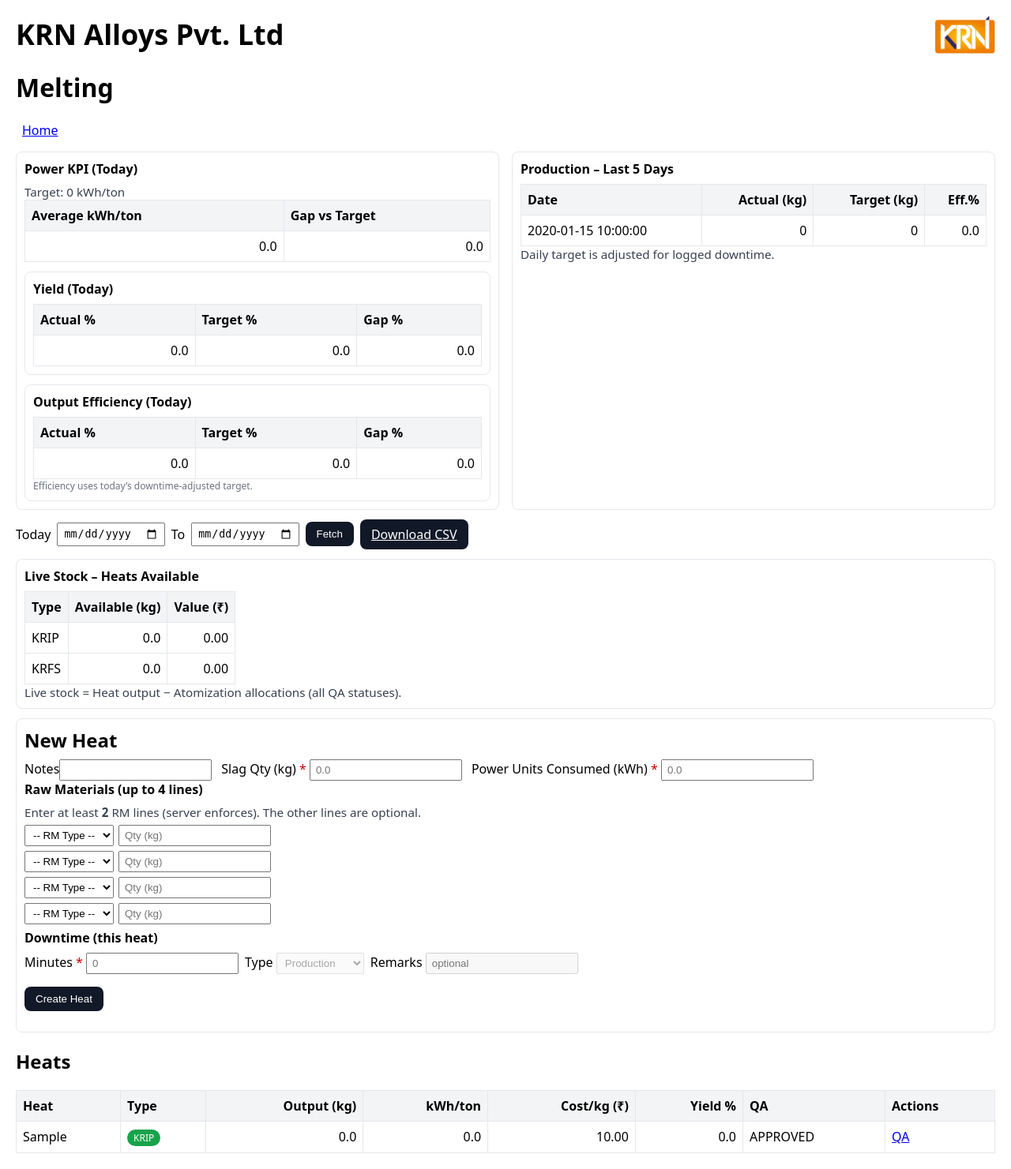
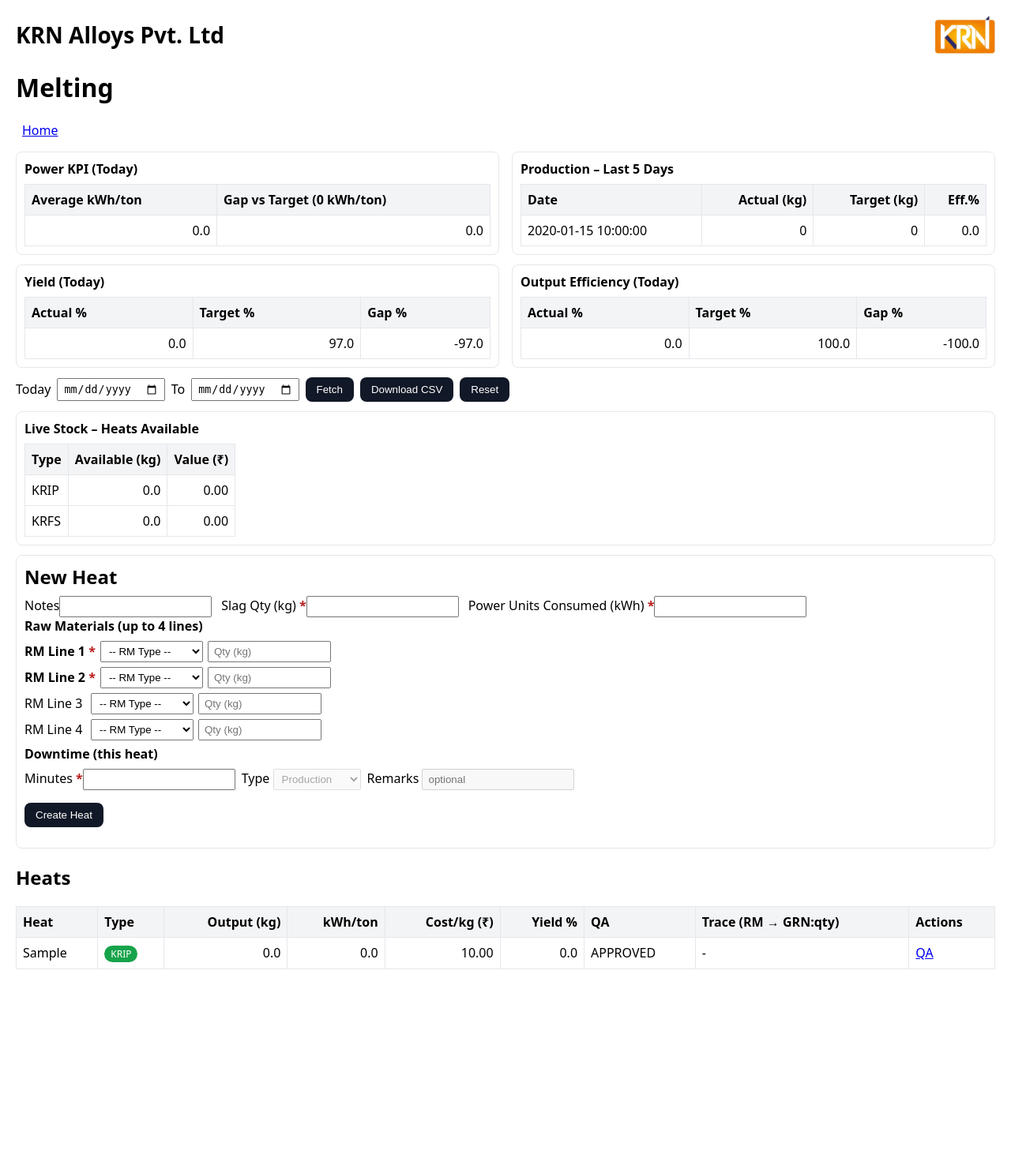
Before and after one commit to rakeshchandekar-design/krn-mrp-plant1, a FastAPI app: template templates/melting.html in a window 1280 px wide. Shown: the whole page at 79% size. After the commit the page ends 1228 px from the top, so only its background shows below. Run offline with FastAPI, Linux system fonts and the light colour scheme; the template is opened without the code that fills it: most values are stand-ins (such as "Sample title", 1, 10 or a date in 2020); some libraries are stand-ins or nearby versions.

Commit message:
Update melting.html

```diff
--- a/templates/melting.html
+++ b/templates/melting.html
@@ -5,21 +5,19 @@
   <title>Melting</title>
   <style>
     body{font-family:system-ui,Arial,sans-serif;margin:20px;}
-    /* Brand bar */
     .brand{display:flex;align-items:center;justify-content:space-between;margin-bottom:12px}
-    .brand .name{font-weight:800;font-size:2.25rem;line-height:1.1;margin:0}
+    .brand .name{font-weight:800;font-size:28px;line-height:48px;margin:0}
     .brand img{height:48px}
 
     .grid{display:grid;grid-template-columns:1fr 1fr;gap:16px;margin-bottom:12px}
     .card{border:1px solid #e5e7eb;border-radius:8px;padding:10px}
     .card h3{margin:0 0 8px 0;font-size:16px}
-    .muted{color:#374151;font-size:0.95rem}   /* more readable helper text */
-    .tiny-muted{color:#6b7280;font-size:12px}
+    .muted{color:#6b7280;font-size:12px}
 
     .toolbar{display:flex;align-items:center;gap:8px;margin:6px 0 12px}
     input,select{padding:4px 6px}
     table{border-collapse:collapse;width:100%}
-    th,td{border:1px solid #e5e7eb;padding:8px;text-align:left}
+    th,td{border:1px solid #e5e7eb;padding:8px;text-align:left;vertical-align:top}
     th{background:#f3f4f6}
     .right{text-align:right}
     .badge{display:inline-block;padding:2px 8px;border-radius:12px;font-size:12px;color:#fff}
@@ -27,9 +25,26 @@
     .badge-info{background:#0ea5e9}
     .btn{padding:8px 14px;border-radius:8px;background:#111827;color:#fff;border:none;cursor:pointer}
     a.btn-link{display:inline-block;margin-left:8px}
-    .req{color:#c00} /* red star for required fields */
+    .req::after{content:" *";color:#b91c1c;font-weight:700}
   </style>
   <script>
+    function exportCSV(){
+      const s=document.getElementById('start').value;
+      const e=document.getElementById('end').value;
+      const u=new URL('/melting/export', window.location.origin);
+      u.searchParams.set('start', s); u.searchParams.set('end', e);
+      window.location.href=u.toString();
+    }
+    function fetchRange(){
+      const s=document.getElementById('start').value;
+      const e=document.getElementById('end').value;
+      const u=new URL('/melting', window.location.origin);
+      u.searchParams.set('start', s); u.searchParams.set('end', e);
+      window.location.href=u.toString();
+    }
+    function resetRange(){
+      window.location.href="/melting";
+    }
     // Downtime UI rule: when minutes > 0, type & remarks become required; otherwise disabled
     function syncDowntime(){
       const m=document.getElementById('dt_min');
@@ -60,9 +75,8 @@
   <div class="grid">
     <div class="card">
       <h3>Power KPI (Today)</h3>
-      <div class="muted">Target: {{ '%.0f' % (power_target or 0) }} kWh/ton</div>
       <table>
-        <thead><tr><th>Average kWh/ton</th><th>Gap vs Target</th></tr></thead>
+        <thead><tr><th>Average kWh/ton</th><th>Gap vs Target ({{ '%.0f' % (power_target or 0) }} kWh/ton)</th></tr></thead>
         <tbody>
           <tr>
             <td class="right">{{ '%.1f' % (today_kwhpt or 0) }}</td>
@@ -70,36 +84,6 @@
           </tr>
         </tbody>
       </table>
-
-      <!-- Extra KPIs under power -->
-      <div class="card" style="margin-top:12px">
-        <h3>Yield (Today)</h3>
-        <table>
-          <thead><tr><th>Actual %</th><th>Target %</th><th>Gap %</th></tr></thead>
-          <tbody>
-            <tr>
-              <td class="right">{{ '%.1f' % (kpis.yield_actual or 0) }}</td>
-              <td class="right">{{ '%.1f' % (kpis.yield_target or 0) }}</td>
-              <td class="right">{{ '%.1f' % ((kpis.yield_target or 0) - (kpis.yield_actual or 0)) }}</td>
-            </tr>
-          </tbody>
-        </table>
-      </div>
-
-      <div class="card" style="margin-top:12px">
-        <h3>Output Efficiency (Today)</h3>
-        <table>
-          <thead><tr><th>Actual %</th><th>Target %</th><th>Gap %</th></tr></thead>
-          <tbody>
-            <tr>
-              <td class="right">{{ '%.1f' % (kpis.eff_actual or 0) }}</td>
-              <td class="right">{{ '%.1f' % (kpis.eff_target or 0) }}</td>
-              <td class="right">{{ '%.1f' % ((kpis.eff_target or 0) - (kpis.eff_actual or 0)) }}</td>
-            </tr>
-          </tbody>
-        </table>
-        <div class="tiny-muted">Efficiency uses today’s downtime-adjusted target.</div>
-      </div>
     </div>
 
     <div class="card">
@@ -117,19 +101,48 @@
           {% endfor %}
         </tbody>
       </table>
-      <div class="muted">Daily target is adjusted for logged downtime.</div>
     </div>
   </div>
 
-  <!-- Date range: real GET form -->
-  <form action="/melting" method="get" class="toolbar">
+  <div class="grid" style="grid-template-columns:1fr 1fr;">
+    <div class="card">
+      <h3>Yield (Today)</h3>
+      <table>
+        <thead><tr><th>Actual %</th><th>Target %</th><th>Gap %</th></tr></thead>
+        <tbody>
+          <tr>
+            <td class="right">{{ '%.1f' % (yield_today or 0) }}</td>
+            <td class="right">{{ '%.1f' % 97.0 }}</td>
+            <td class="right">{{ '%.1f' % ((yield_today or 0) - 97.0) }}</td>
+          </tr>
+        </tbody>
+      </table>
+    </div>
+
+    <div class="card">
+      <h3>Output Efficiency (Today)</h3>
+      <table>
+        <thead><tr><th>Actual %</th><th>Target %</th><th>Gap %</th></tr></thead>
+        <tbody>
+          <tr>
+            <td class="right">{{ '%.1f' % (eff_today or 0) }}</td>
+            <td class="right">100.0</td>
+            <td class="right">{{ '%.1f' % ((eff_today or 0) - 100.0) }}</td>
+          </tr>
+        </tbody>
+      </table>
+    </div>
+  </div>
+
+  <div class="toolbar">
     <span>Today</span>
-    <input id="start" name="start" type="date" value="{{ start or today_iso }}" required>
+    <input id="start" type="date" value="{{ start or today_iso }}">
     <span>To</span>
-    <input id="end" name="end" type="date" value="{{ end or today_iso }}" required>
-    <button class="btn" type="submit">Fetch</button>
-    <a class="btn" href="/melting/export?start={{ start }}&end={{ end }}">Download CSV</a>
-  </form>
+    <input id="end" type="date" value="{{ end or today_iso }}">
+    <button class="btn" onclick="fetchRange()">Fetch</button>
+    <button class="btn" onclick="exportCSV()">Download CSV</button>
+    <button class="btn" onclick="resetRange()">Reset</button>
+  </div>
 
   <div class="grid" style="grid-template-columns:1fr;">
     <div class="card">
@@ -141,7 +154,6 @@
           <tr><td>KRFS</td><td class="right">{{ '%.1f' % (stock.krfs_qty or 0) }}</td><td class="right">{{ '%.2f' % (stock.krfs_val or 0) }}</td></tr>
         </tbody>
       </table>
-      <div class="muted">Live stock = Heat output − Atomization allocations (all QA statuses).</div>
     </div>
   </div>
 
@@ -150,39 +162,27 @@
     <form method="post" action="/melting/new">
       <div style="display:flex;gap:12px;flex-wrap:wrap;">
         <div><label>Notes</label><input type="text" name="notes"></div>
-
-        <!-- REQUIRED numeric, 0 allowed, BLANK by default -->
-        <div>
-          <label>Slag Qty (kg) <span class="req">*</span></label>
-          <input type="number" step="0.1" min="0" name="slag_qty" placeholder="0.0" required>
-        </div>
-
-        <!-- REQUIRED numeric, must be > 0 (server enforces), BLANK default -->
-        <div>
-          <label>Power Units Consumed (kWh) <span class="req">*</span></label>
-          <input type="number" step="0.1" min="0" name="power_kwh" placeholder="0.0" required>
-        </div>
+        <div><label class="req">Slag Qty (kg)</label><input type="number" step="0.1" min="0" name="slag_qty" required></div>
+        <div><label class="req">Power Units Consumed (kWh)</label><input type="number" step="0.1" min="0.1" name="power_kwh" required></div>
       </div>
 
       <h3>Raw Materials (up to 4 lines)</h3>
-      <div class="muted">Enter at least <b>2</b> RM lines (server enforces). The other lines are optional.</div>
-      {% for i in [1,2,3,4] %}
-      <div style="display:flex;gap:6px;margin:6px 0;">
-        <select name="rm_type_{{ i }}">
-          <option value="">-- RM Type --</option>
-          {% for t in rm_types %}<option value="{{ t }}">{{ t }}</option>{% endfor %}
-        </select>
-        <input type="number" step="0.1" min="0" name="rm_qty_{{ i }}" placeholder="Qty (kg)">
+      <div>
+        {% for i in [1,2,3,4] %}
+        <div style="display:flex;gap:6px;margin:6px 0;align-items:center;">
+          <label style="min-width:78px;{{ 'font-weight:700' if i<=2 else '' }}">{{ i<=2 and 'RM Line '+i|string or 'RM Line '+i|string }}{% if i<=2 %} <span class="req"></span>{% endif %}</label>
+          <select name="rm_type_{{ i }}" style="min-width:130px;">
+            <option value="">-- RM Type --</option>
+            {% for t in rm_types %}<option value="{{ t }}">{{ t }}</option>{% endfor %}
+          </select>
+          <input type="number" step="0.1" min="0" name="rm_qty_{{ i }}" placeholder="Qty (kg)" style="width:140px;">
+        </div>
+        {% endfor %}
       </div>
-      {% endfor %}
 
       <h3>Downtime (this heat)</h3>
       <div style="display:flex;gap:8px;flex-wrap:wrap;">
-        <!-- REQUIRED numeric, 0 allowed, BLANK default -->
-        <div>
-          <label>Minutes <span class="req">*</span></label>
-          <input id="dt_min" type="number" min="0" step="1" name="downtime_min" placeholder="0" required>
-        </div>
+        <div><label class="req">Minutes</label><input id="dt_min" type="number" min="0" step="1" name="downtime_min" required></div>
         <div>
           <label>Type</label>
           <select id="dt_type" name="downtime_type" disabled>
@@ -214,6 +214,7 @@
           <th class="right">Cost/kg (₹)</th>
           <th class="right">Yield %</th>
           <th>QA</th>
+          <th>Trace (RM → GRN:qty)</th>
           <th>Actions</th>
         </tr>
       </thead>
@@ -229,6 +230,7 @@
           <td class="right">{{ '%.2f' % (h.unit_cost or 0) }}</td>
           <td class="right">{{ '%.1f' % ( ((h.actual_output or 0.0) / max((h.total_inputs or 0.0), 1e-9)) * 100.0 ) }}</td>
           <td>{{ h.qa_status }}</td>
+          <td>{{ trace_map.get(h.id, '-') }}</td>
           <td><a href="/qa/heat/{{ h.id }}">QA</a></td>
         </tr>
         {% endfor %}
```
